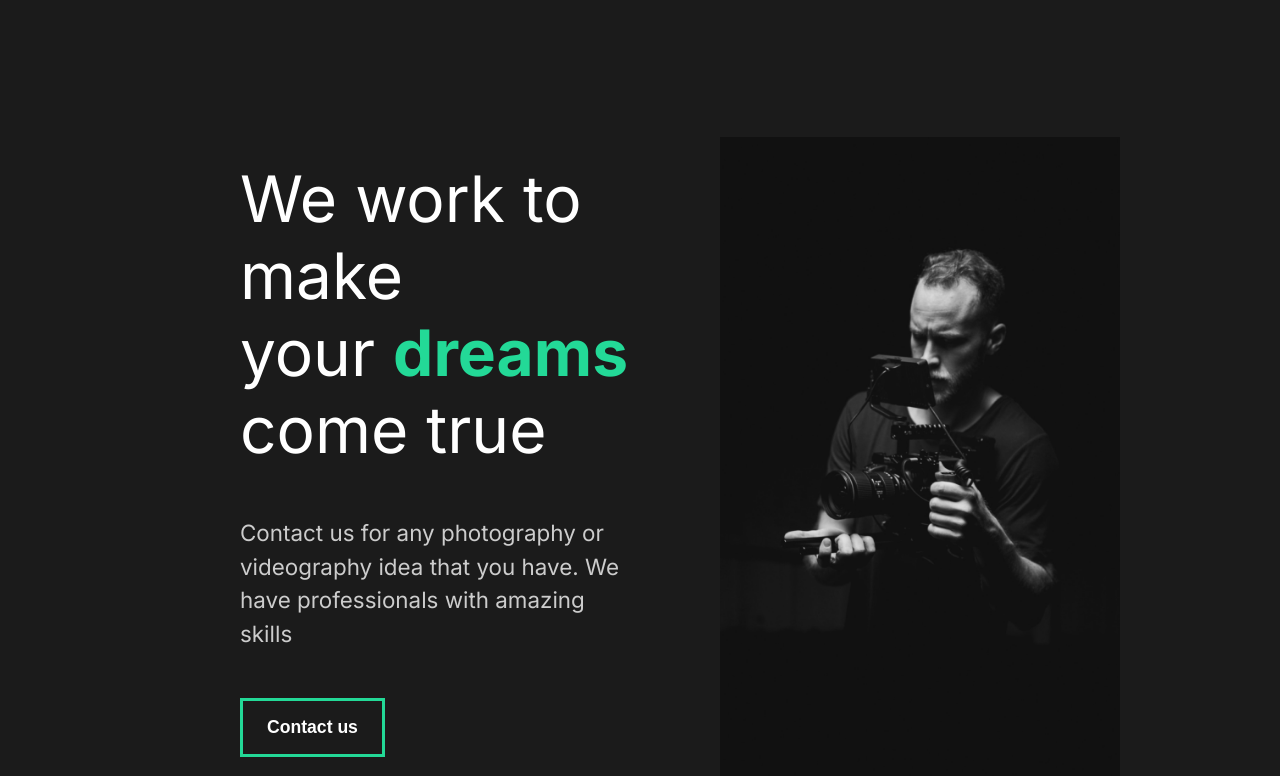
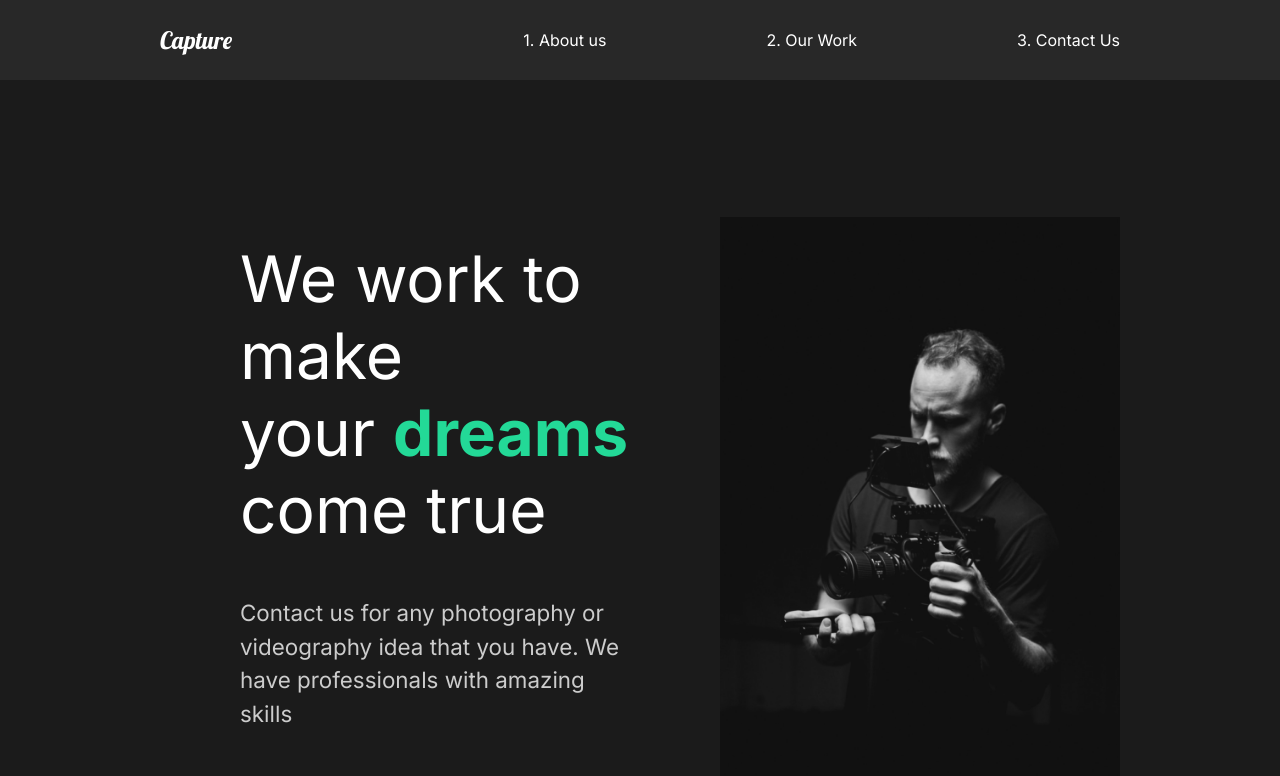
Before and after one commit to bekhairga/react-portfolio, a React (Create React App) app: page / in a window 1280 px wide. Shown: the top 776 px of the page. Built offline with nearby package versions, Linux system fonts and the light colour scheme.

Commit message:
Added nav and styled components to it

```diff
--- a/src/App.js
+++ b/src/App.js
@@ -1,10 +1,12 @@
 import React from 'react';
 import GlobalStyle from './components/GlobalStyle';
 import AboutUs from './pages/AboutUs';
+import Nav from './components/Nav';
 function App() {
   return (
     <div className="App">
       <GlobalStyle />
+      <Nav />
       <AboutUs />
     </div>
   );
--- /dev/null
+++ b/src/components/Nav.js
@@ -0,0 +1,49 @@
+import React from 'react'
+import styled from 'styled-components';
+const Nav = () => {
+    return (
+        <StyledNav>
+            <h1>
+                <a id="logo" href="#">Capture</a>
+            </h1>
+            <ul>
+                <li>
+                    <a href="#">1. About us</a>
+                </li>
+                <li>
+                    <a href="#">2. Our Work</a>
+                </li>
+                <li>
+                    <a href="#">3. Contact Us</a>
+                </li>
+            </ul>
+        </StyledNav>
+    )
+}
+const StyledNav = styled.nav`
+    min-height: 10vh;
+    display: flex;
+    margin: auto;
+    justify-content: space-between;
+    align-items: center;
+    padding: 1rem 10rem;
+    background: #282828;
+    a{
+        color: #fff;
+        text-decoration: none;
+    }
+    ul{
+        display: flex;
+        list-style: none;
+    }
+    #logo{
+        font-size: 1.5rem;
+        font-family: 'Lobster', cursive;
+        font-weight: lighter;
+    }
+    li{
+        padding-left: 10rem;
+    }
+`;
+
+export default Nav
```
